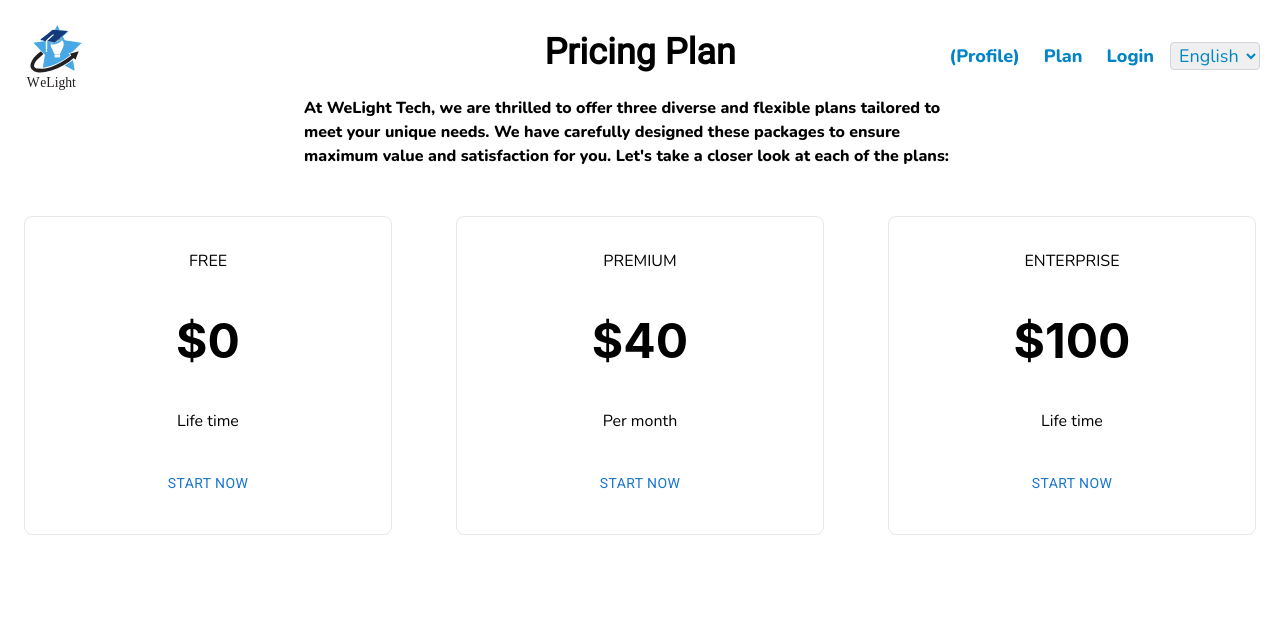
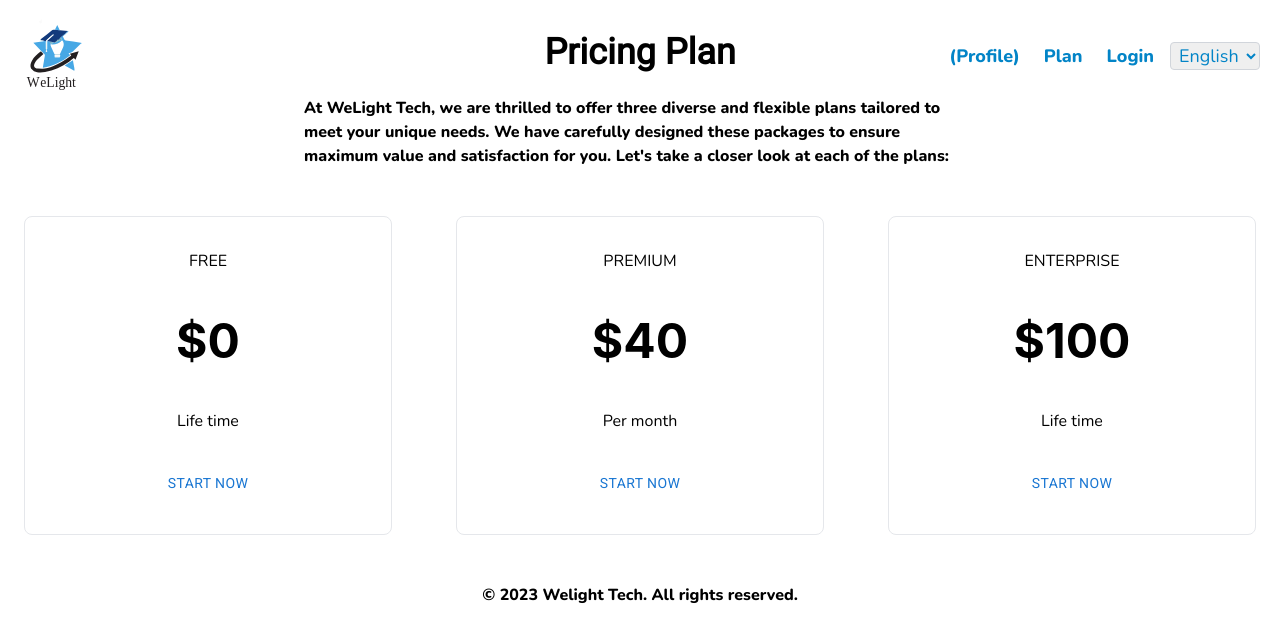
Before and after one commit to designasabaker/welightpreview, a React (Create React App) app: page /pricing in a window 1280 px wide. Shown: the top 642 px of the page. Built offline with nearby package versions, Linux system fonts and the light colour scheme.

Commit message:
Add footer

```diff
--- a/src/App.js
+++ b/src/App.js
@@ -10,6 +10,7 @@ import Pricing from './pages/Pricing';
 import AppProvider from "./context/appContext";
 import ProfileSharedLayout from "./pages/ProfileSharedLayout";
 import SingleProfilePart from "./pages/SingleProfilePart";
+import AppFooter from "./components/AppFooter";
 
 function App() {
 
@@ -26,6 +27,7 @@ function App() {
             </Route>
             <Route path="/pricing" element={<Pricing/>} />
           </Routes>
+          <AppFooter />
         </BrowserRouter>
       </AppProvider>
   );
--- /dev/null
+++ b/src/components/AppFooter.jsx
@@ -0,0 +1,15 @@
+import React from "react";
+
+const Footer = () => {
+    const currentYear = new Date().getFullYear();
+
+    return (
+        <footer className="bg-transparent text-black py-4 px-6">
+            <div className="container mx-auto text-center">
+                <p>&copy; {currentYear} Welight Tech. All rights reserved.</p>
+            </div>
+        </footer>
+    );
+};
+
+export default Footer;
```
